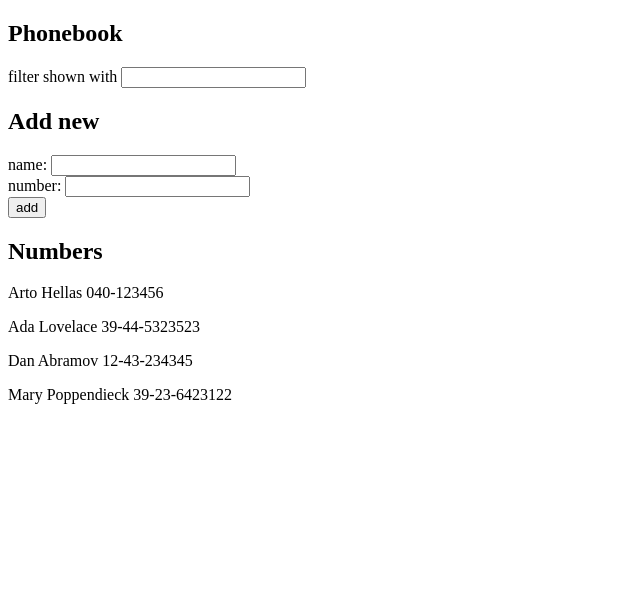
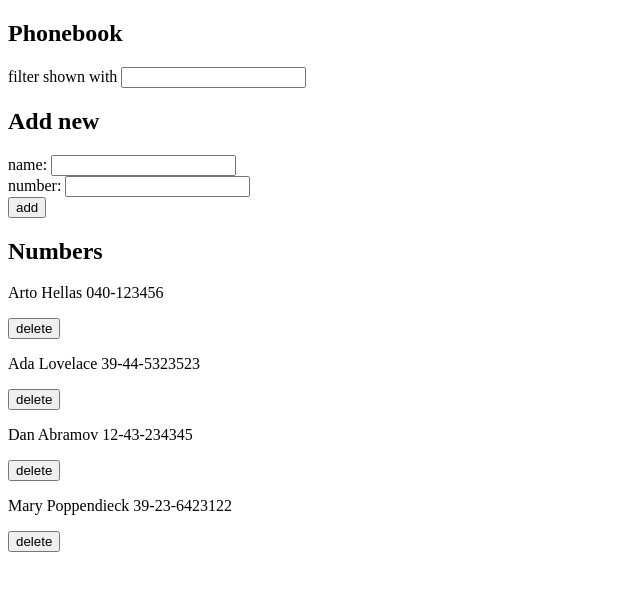
Before and after one commit to wuhyn/full-stack-open, a React (Create React App) app in the folder part2/phonebook/: page / in a window 1280 px wide. Shown: the top 590 px of the page, without its empty margins (0-640 px from the left). Built offline with nearby package versions, Linux system fonts and the light colour scheme; data requests are answered from the project's data file.

Commit message:
Add delete function to remove name and numbers

```diff
--- a/part2/phonebook/src/App.js
+++ b/part2/phonebook/src/App.js
@@ -1,8 +1,8 @@
 import { useState, useEffect } from 'react'
-import axios from 'axios'
 import Filter from './components/Filter'
-import Persons from './components/Persons'
+import Person from './components/Person'
 import Form from './components/Form'
+import personService from './services/persons'
 
 const App = () => {
   // Define state variables
@@ -13,22 +13,24 @@ const App = () => {
 
   // Read and set data from server
   useEffect(() => {
-    axios
-      .get('http://localhost:3001/persons')
-      .then(response => {
-        setPersons(response.data)
+    personService
+      .getAll()
+      .then(initialPersons => {
+        setPersons(initialPersons)
       })
   }, [])
 
-  console.log(persons)
-
   // Display all persons, or filter if the search function is used
-  const phonebook = search.length > 0 ?
+  const personsFiltered = search.length > 0 ?
                     persons.filter(person => (
                         person.name.toLowerCase().includes(search.toLowerCase()) === true)
                         ) : persons
 
-  // Add name function
+  console.log("persons filtered is ", typeof(personsFiltered));
+
+  console.log(personsFiltered);
+
+  // Add function
   // Checks if name exists in the phonebook, add it if it does not
   const addName = (event) => {
     // Prevent form from submitting
@@ -41,8 +43,12 @@ const App = () => {
             name: newName,
             number: newNumber,
         }
+        personService
+          .add(nameObject)
+          .then(returnedPerson => {
+            setPersons(persons.concat(returnedPerson))
+          })
 
-        setPersons(persons.concat(nameObject))
     } else {
         alert(`${newName} is already added to the phonebook`)
     }
@@ -50,6 +56,14 @@ const App = () => {
     // Reset input boxes
     setNewName('')
     setNewNumber('')
+  }
+
+  // Delete function
+  const handleDelete = (event) => {
+    const nameToDeleteId = event.target.value
+
+    personService
+      .deleteRecord(nameToDeleteId)
   }
 
   // Handle name change function to set state onew newName based on user input
@@ -78,7 +92,7 @@ const App = () => {
             handleNumberChange={handleNumberChange} newNumber={newNumber}/>
       {/* Display phonebook information */}
       <h2>Numbers</h2>
-      <Persons phonebook={phonebook}/>
+      <Person persons={personsFiltered} handleDelete={handleDelete}/>
     </div>
   )
 }
--- /dev/null
+++ b/part2/phonebook/src/components/Person.js
@@ -0,0 +1,13 @@
+const Person = ({persons, handleDelete}) => (
+
+        persons.map(person => {
+            return (
+            <>
+                <p>{person.name} {person.number}</p>
+                <button value={person.id} onClick={handleDelete}>delete</button>
+            </>
+            )
+        })
+
+        )
+export default Person
--- a/part2/phonebook/src/components/Persons.js
+++ /dev/null
@@ -1,5 +0,0 @@
-const Persons = ({phonebook}) => {
-    return phonebook.map(person => <p>{person.name} {person.number}</p>)
-}
-
-export default Persons
--- /dev/null
+++ b/part2/phonebook/src/services/persons.js
@@ -0,0 +1,19 @@
+import axios from "axios"
+const baseUrl = 'http://localhost:3001/persons'
+
+const getAll = () => {
+    const request = axios.get(baseUrl)
+    return request.then(response => response.data)
+}
+
+const add = newObject => {
+    const request = axios.post(baseUrl, newObject)
+    return request.then(response => response.data)
+}
+
+const deleteRecord = id => {
+    const request = axios.delete(`${baseUrl}/${id}`)
+    return request.then(response => response.data)
+}
+
+export default {getAll, add, deleteRecord}
```
